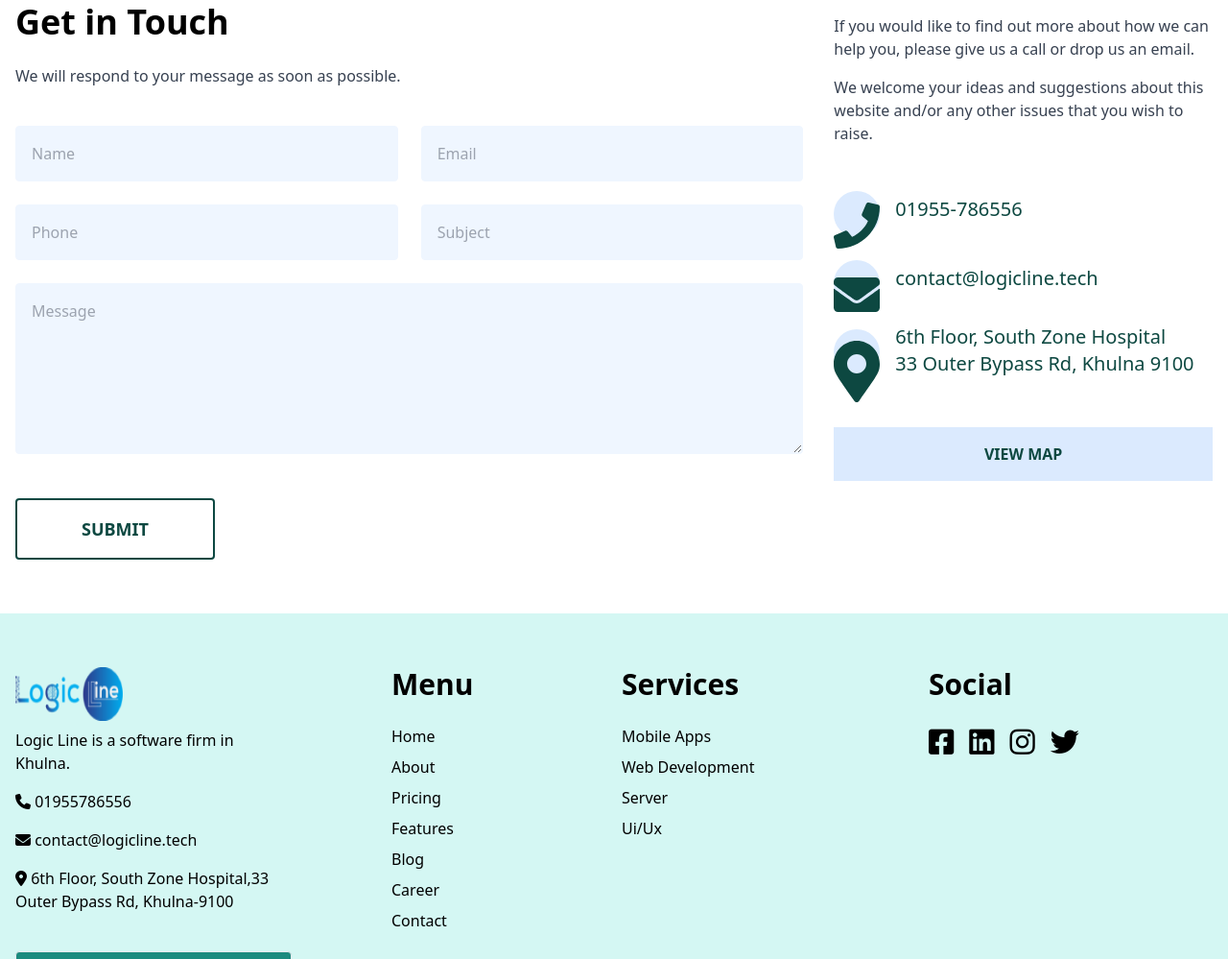
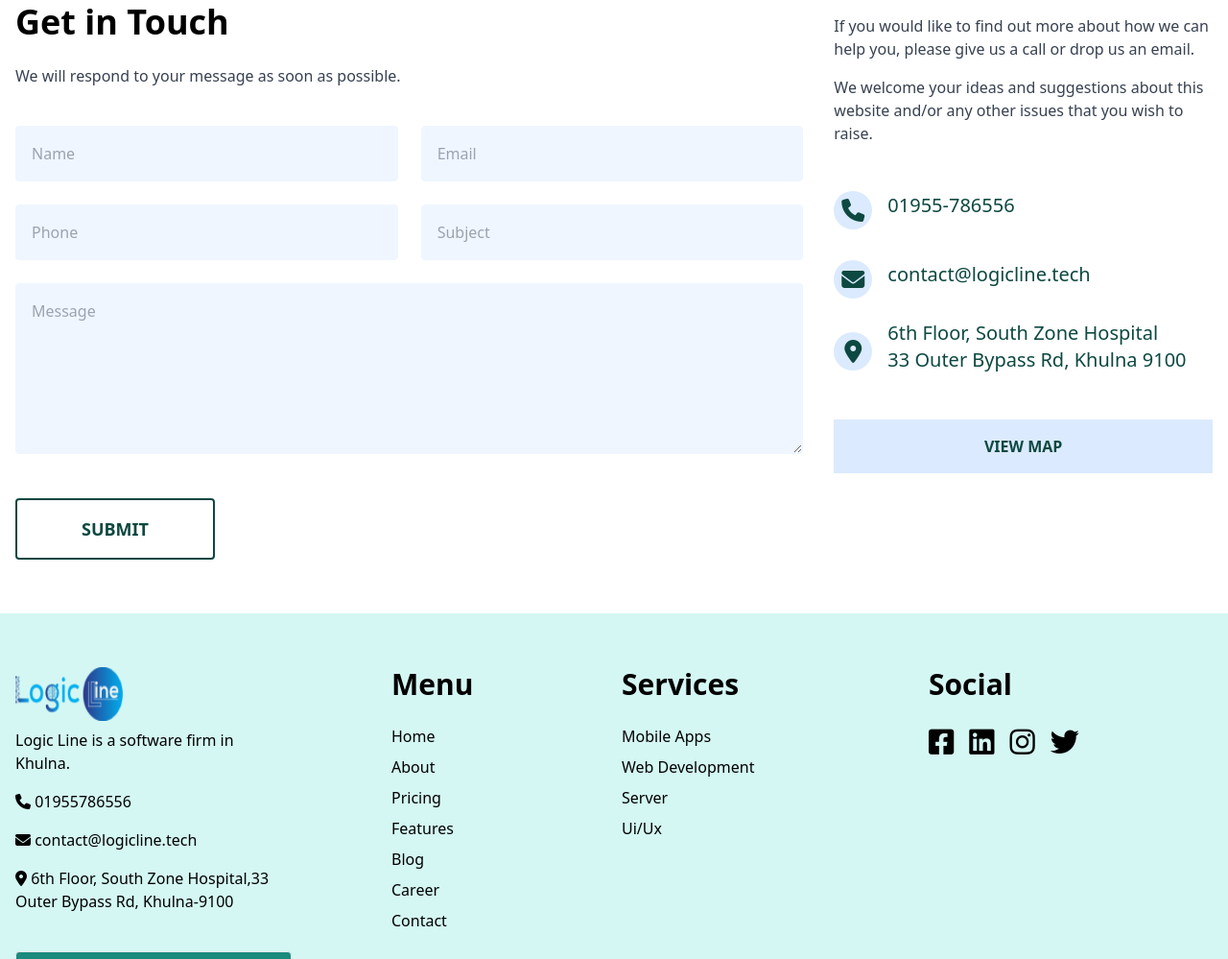
Before and after one commit to shamim888/Logic-Line, a website: page public/contacts.html in a window 1280 px wide. Shown: the part 750-1749 px from the top of the page at 96% size. Drawn offline with Linux system fonts and the light colour scheme.

Commit message:
fixed svg icons

```diff
--- a/public/contacts.html
+++ b/public/contacts.html
@@ -128,22 +128,22 @@
                         <p class="mt-6 text-gray-700 text-base font-normal">If you would like to find out more about how we can help you, please give us a call or drop us an email. </p>
                         <p class="mt-4 text-gray-700 text-base font-normal"> We welcome your ideas and suggestions about this website and/or any other issues that you wish to raise. </p>
                         <ul class="mt-12">
-                            <li class="flex items-center mt-6">
-                                <a href="javascript:;" class="bg-blue-100 h-12 w-12 text-center rounded-full">
-                                    <svg class="svg-inline--fa fa-phone fa-w-16 font-bold text-2xl mt-3 text-color-1" aria-hidden="true" focusable="false" data-prefix="fas" data-icon="phone" role="img" xmlns="http://www.w3.org/2000/svg" viewBox="0 0 512 512" data-fa-i2svg=""><path fill="currentColor" d="M493.4 24.6l-104-24c-11.3-2.6-22.9 3.3-27.5 13.9l-48 112c-4.2 9.8-1.4 21.3 6.9 28l60.6 49.6c-36 76.7-98.9 140.5-177.2 177.2l-49.6-60.6c-6.8-8.3-18.2-11.1-28-6.9l-112 48C3.9 366.5-2 378.1.6 389.4l24 104C27.1 504.2 36.7 512 48 512c256.1 0 464-207.5 464-464 0-11.2-7.7-20.9-18.6-23.4z"></path></svg><!-- <i class="fas fa-phone font-bold text-2xl  mt-3 text-blue-700"></i> Font Awesome fontawesome.com -->
+                            <li class="flex items-center mt-8">
+                                <a href="javascript:;" class="bg-blue-100 h-10 w-10 text-center rounded-full">
+                                    <i class="fa-solid fa-phone text-2xl text-color-1 mt-2"></i>
                                 </a>
                                 <p class="ml-4 font-medium text-color-1 -mt-2.5 text-xl">01955-786556</p>
                             </li>
-                            <li class="flex items-center mt-6">
-                                <a href="javascript:;" class="bg-blue-100 h-12 w-12 text-center rounded-full">
-                                    <svg class="svg-inline--fa fa-envelope fa-w-16 font-bold text-2xl mt-3 text-color-1" aria-hidden="true" focusable="false" data-prefix="fas" data-icon="envelope" role="img" xmlns="http://www.w3.org/2000/svg" viewBox="0 0 512 512" data-fa-i2svg=""><path fill="currentColor" d="M502.3 190.8c3.9-3.1 9.7-.2 9.7 4.7V400c0 26.5-21.5 48-48 48H48c-26.5 0-48-21.5-48-48V195.6c0-5 5.7-7.8 9.7-4.7 22.4 17.4 52.1 39.5 154.1 113.6 21.1 15.4 56.7 47.8 92.2 47.6 35.7.3 72-32.8 92.3-47.6 102-74.1 131.6-96.3 154-113.7zM256 320c23.2.4 56.6-29.2 73.4-41.4 132.7-96.3 142.8-104.7 173.4-128.7 5.8-4.5 9.2-11.5 9.2-18.9v-19c0-26.5-21.5-48-48-48H48C21.5 64 0 85.5 0 112v19c0 7.4 3.4 14.3 9.2 18.9 30.6 23.9 40.7 32.4 173.4 128.7 16.8 12.2 50.2 41.8 73.4 41.4z"></path></svg><!-- <i class="fas fa-envelope font-bold text-2xl  mt-3 text-blue-700"></i> Font Awesome fontawesome.com -->
+                            <li class="flex items-center mt-8">
+                                <a href="javascript:;" class="bg-blue-100 h-10 w-10 text-center rounded-full">
+                                    <i class="fa-solid text-2xl text-color-1 mt-2 fa-envelope"></i>
                                 </a>
                                 <p class="ml-4 font-medium text-color-1 -mt-2.5 text-xl">contact@logicline.tech</p>
                             </li>
-                            <li class="flex items-center mt-6">
+                            <li class="flex items-center mt-8">
                                 <div>
-                                    <a href="javascript:;" class="bg-blue-100 h-12 w-12 text-center rounded-full inline-block">
-                                        <svg class="svg-inline--fa fa-map-marker-alt fa-w-12 font-bold text-2xl mt-3 text-color-1" aria-hidden="true" focusable="false" data-prefix="fas" data-icon="map-marker-alt" role="img" xmlns="http://www.w3.org/2000/svg" viewBox="0 0 384 512" data-fa-i2svg=""><path fill="currentColor" d="M172.268 501.67C26.97 291.031 0 269.413 0 192 0 85.961 85.961 0 192 0s192 85.961 192 192c0 77.413-26.97 99.031-172.268 309.67-9.535 13.774-29.93 13.773-39.464 0zM192 272c44.183 0 80-35.817 80-80s-35.817-80-80-80-80 35.817-80 80 35.817 80 80 80z"></path></svg><!-- <i class="fas fa-map-marker-alt font-bold text-2xl mt-3 text-blue-700"></i> Font Awesome fontawesome.com -->
+                                    <a href="javascript:;" class="bg-blue-100 h-10 w-10 text-center rounded-full inline-block">
+                                        <i class="fa-solid text-2xl text-color-1 mt-2 fa-location-dot"></i>
                                     </a>
                                 </div>
                                 <p class="ml-4 font-medium text-color-1 -mt-2.5 text-xl">6th Floor, South Zone Hospital <br> 33 Outer Bypass Rd, Khulna 9100</p>
@@ -193,13 +193,13 @@
               <div class="w-full sm:w-6/12 md:w-3/12 sm:pl-10 lg:pl-20 capitalize  py-4  md:py-0">
                   <h2 class="px-2 text-3xl mb-4 font-semibold">Menu</h2> <!--text-white -->
                   <ul class="px-2 py-2 space-y-2 ">
-                      <li><a class="hover:text-gradient " href="home.html">home</a></li>
+                      <li><a class="hover:text-gradient " href="index.html">home</a></li>
                       <li><a class="hover:text-gradient" href="about.html">about</a></li>
                       <li><a class="hover:text-gradient" href="pricing.html">pricing</a></li>
                       <li><a class="hover:text-gradient" href="features.html">features</a></li>
                       <li><a class="hover:text-gradient" href="blog.html">blog</a></li>
                       <li><a class="hover:text-gradient" href="career.html">career</a></li>
-                      <li><a class="hover:text-gradient" href="contact.html">contact</a></li>
+                      <li><a class="hover:text-gradient" href="contacts.html">contact</a></li>
                   </ul>
               </div>
           <div class="w-full sm:w-6/12 md:w-3/12 capitalize  py-4 md:py-0">
```
Also changed, not shown: public/about.html (+3 -3 lines), public/index.html (+2 -5 lines), public/tailwind.css.
